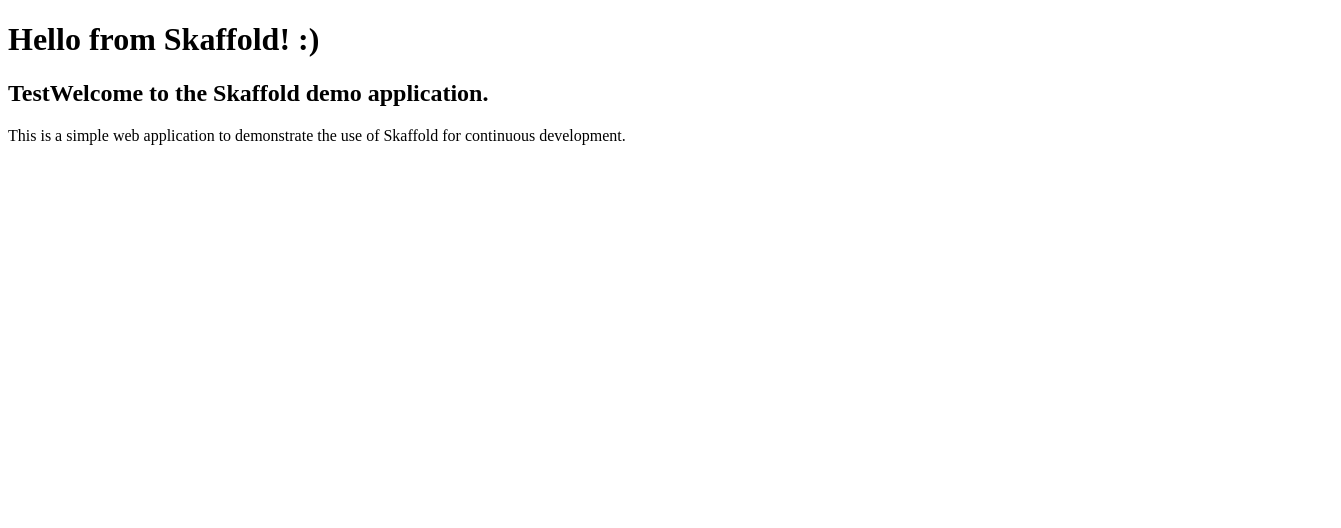
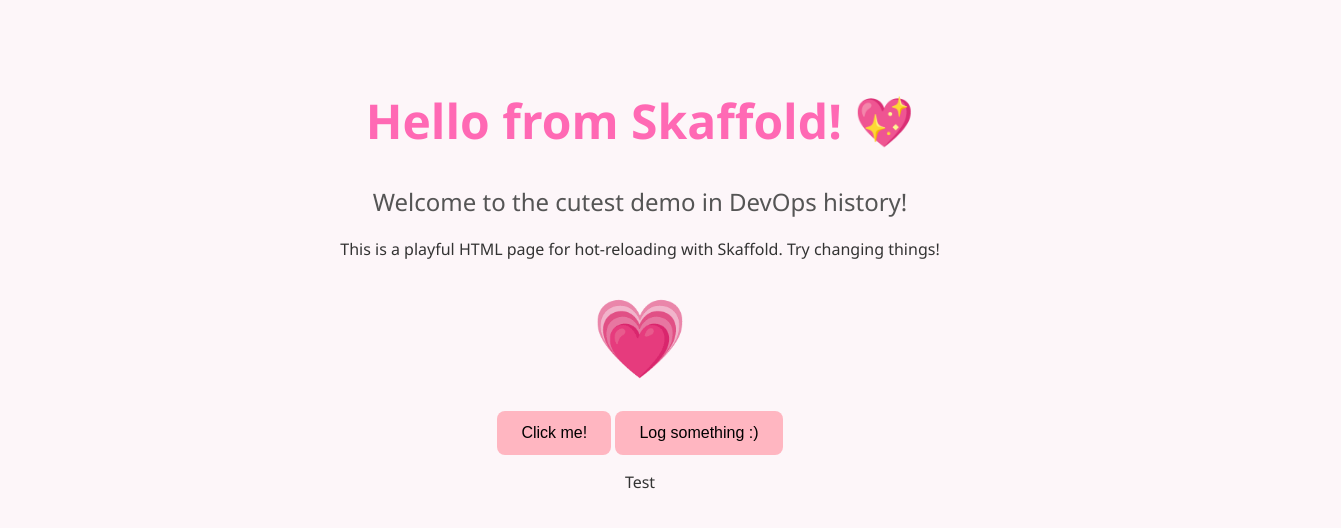
Before and after one commit to ProfessorSchuster/devops, a plain HTML site: page Vortrag2/skaffold-demo/index.html in a window 1280 px wide. Shown: the whole page, 1341 px wide, since content can reach past the window. Drawn offline with Linux system fonts and the light colour scheme.

Commit message:
few changes

```diff
--- a/Vortrag2/skaffold-demo/index.html
+++ b/Vortrag2/skaffold-demo/index.html
@@ -1,11 +1,72 @@
 <!DOCTYPE html>
-<html>
+<html lang="en">
 <head>
+  <meta charset="UTF-8">
   <title>Skaffold Demo</title>
+  <style>
+    body {
+      font-family: 'Segoe UI', sans-serif;
+      background-color: #fdf6f9;
+      color: #333;
+      text-align: center;
+      padding: 3rem;
+    }
+
+    h1 {
+      color: #ff69b4;
+      font-size: 3rem;
+    }
+
+    h2 {
+      color: #555;
+      font-weight: 400;
+    }
+
+    .heart {
+      font-size: 4rem;
+      animation: pulse 1s infinite alternate;
+      margin-top: 2rem;
+    }
+
+    @keyframes pulse {
+      from { transform: scale(1); }
+      to { transform: scale(1.2); }
+    }
+
+    .button {
+      margin-top: 2rem;
+      padding: 0.8rem 1.5rem;
+      background-color: #ffb6c1;
+      border: none;
+      border-radius: 8px;
+      font-size: 1rem;
+      cursor: pointer;
+      transition: background 0.3s;
+    }
+
+    .button:hover {
+      background-color: #ff69b4;
+      color: white;
+    }
+  </style>
 </head>
 <body>
-  <h1>Hello from Skaffold! :)</h1>
-  <h2>TestWelcome to the Skaffold demo application.</h2>
-  <p>This is a simple web application to demonstrate the use of Skaffold for continuous development.</p>
+  <h1>Hello from Skaffold! 💖</h1>
+  <h2>Welcome to the cutest demo in DevOps history!</h2>
+  <p>This is a playful HTML page for hot-reloading with Skaffold. Try changing things!</p>
+
+  <div class="heart">💗</div>
+
+  <button class="button" onclick="alert('You clicked me! 🥳')">Click me!</button>
+  <button class="button" onclick="logButtonClick()">Log something :)</button>
+  <p> Test </p>
 </body>
+<script>
+  function logButtonClick() {
+    console.log("Button clicked!");
+    fetch("/logme")
+      .then(() => console.log("Logged to server"))
+      .catch(err => console.error("Log failed", err));
+  }
+</script>
 </html>
```
Also changed, not shown: 4 other files.
